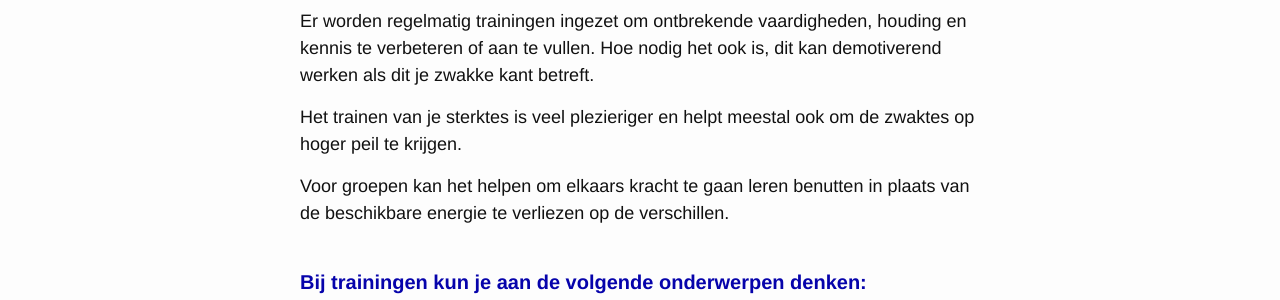
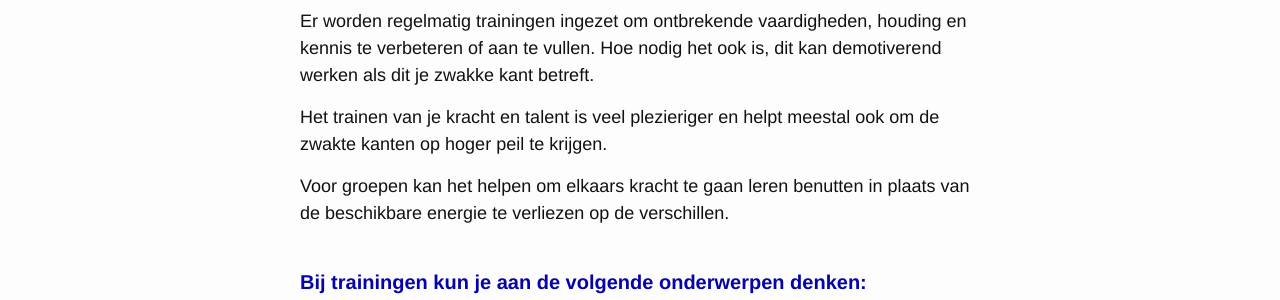
Before and after one commit to keesneven/keesneven.github.io, a Jekyll site: the page built from d_training.md, in a window 1280 px wide. Shown: the part 965-1265 px from the top of the page. Built offline with Jekyll 4.4.1, drawn with Linux system fonts in a browser that asks for light colours; nearby versions of some CDN libraries.

Commit message:
Update d_training.md
ook

```diff
--- a/d_training.md
+++ b/d_training.md
@@ -16,7 +16,7 @@ Trainingen kunnen over allerlei onderwerpen gaan en zowel individueel als in gro
 
 Er worden regelmatig trainingen ingezet om ontbrekende vaardigheden, houding en kennis te verbeteren of aan te vullen. Hoe nodig het ook is, dit kan demotiverend werken als dit je zwakke kant betreft.
 
-Het trainen van je sterktes is veel plezieriger en helpt meestal ook om de zwaktes op hoger peil te krijgen.
+Het trainen van je kracht en talent is veel plezieriger en helpt meestal ook om de zwakte kanten op hoger peil te krijgen.
 
 Voor groepen kan het helpen om elkaars kracht te gaan leren benutten in plaats van de beschikbare energie te verliezen op de verschillen.
 
```
